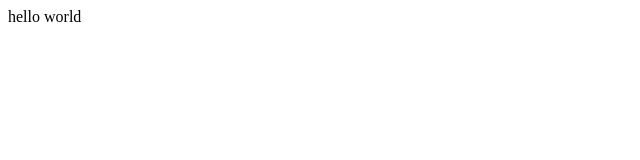
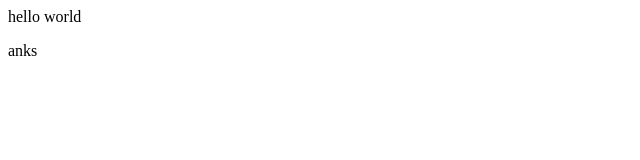
Before and after one commit to ankushbabar96/ankushbabar-demo, a plain HTML site: page index.html in a window 1280 px wide. Shown: the full height of the page, 0-640 px from the left. Drawn offline with Linux system fonts and the light colour scheme.

Commit message:
Add new div

```diff
--- a/index.html
+++ b/index.html
@@ -1 +1,2 @@
 <p>hello world</p>
+<div>anks</div>
```
